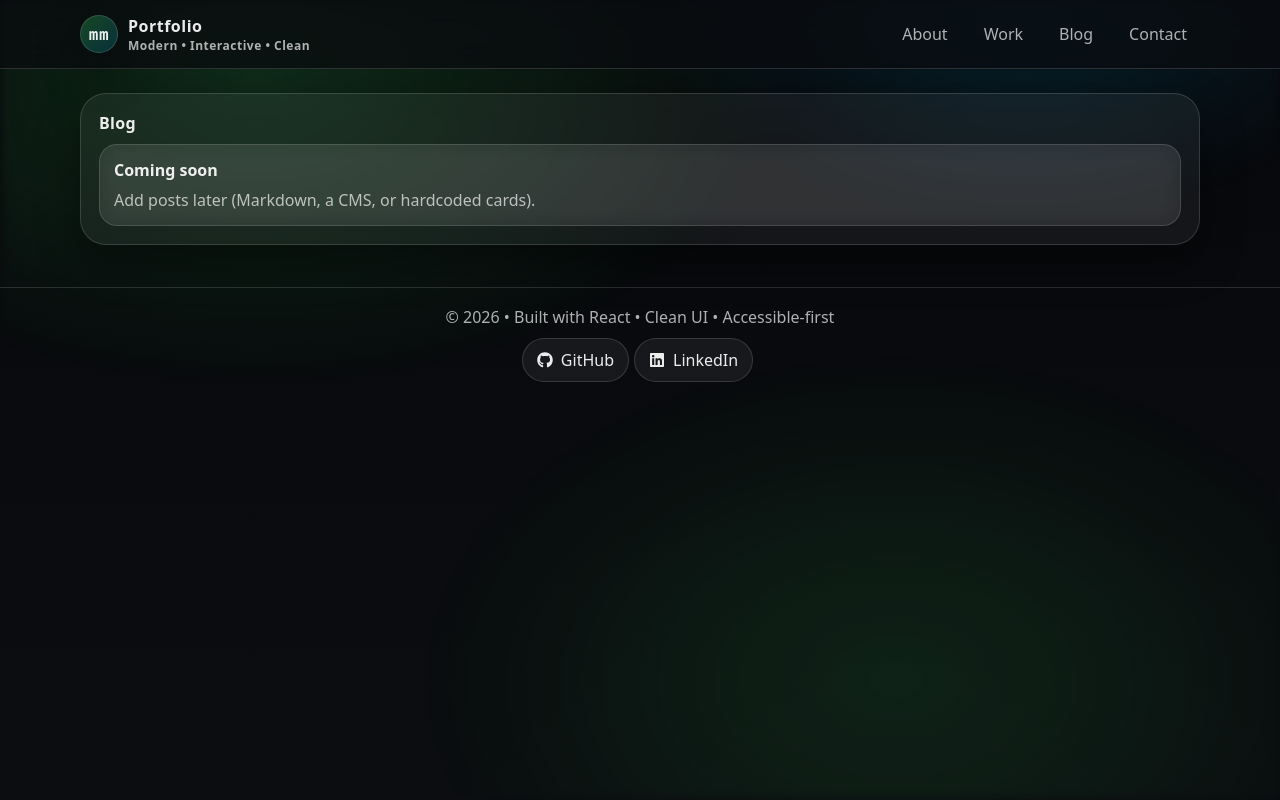
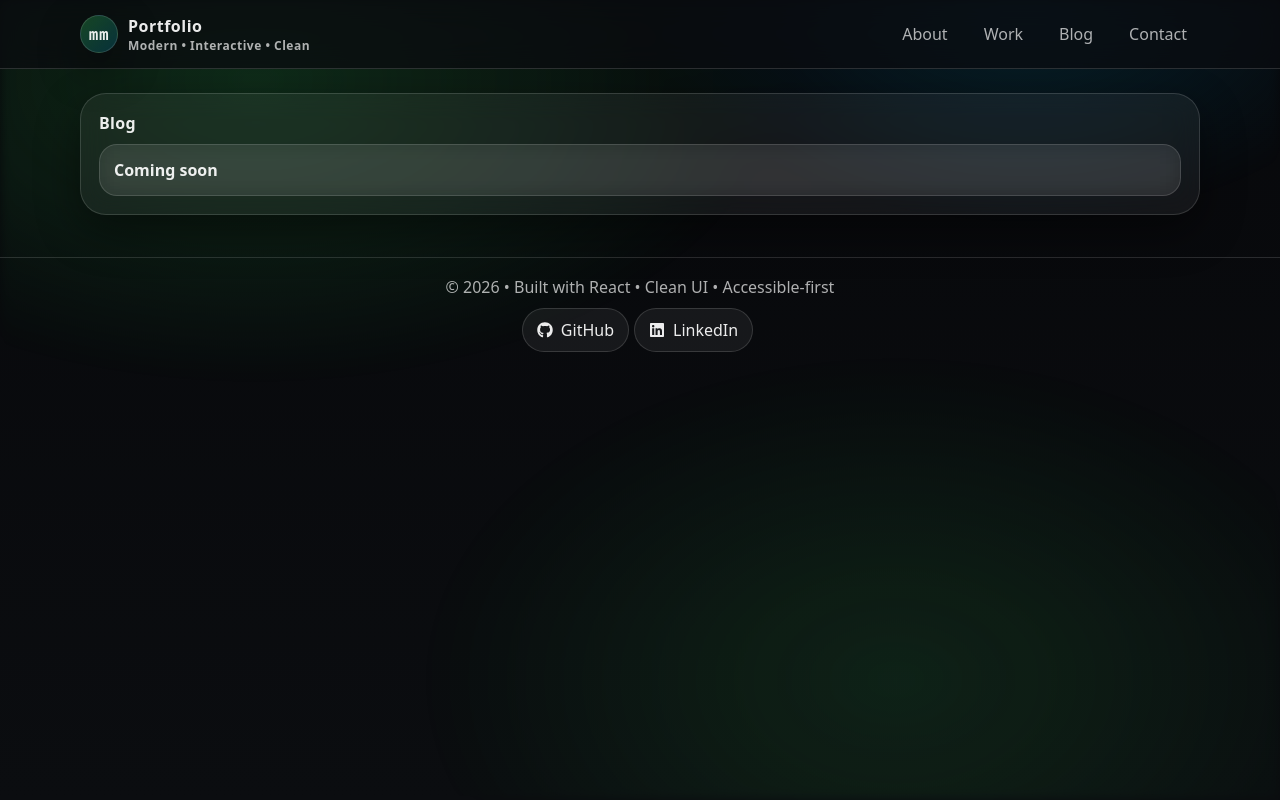
Before and after one commit to mmassey1084/Portfolio, a React (Vite) app: page /blog in a window 1280 px wide. Built offline with nearby package versions, Linux system fonts and the light colour scheme.

Commit message:
updated blog page

```diff
--- a/src/pages/BlogPage.jsx
+++ b/src/pages/BlogPage.jsx
@@ -6,7 +6,6 @@ export default function BlogPage() {
       <PanelSection title="Blog">
         <div className="card">
           <strong>Coming soon</strong>
-          <p>Add posts later (Markdown, a CMS, or hardcoded cards).</p>
         </div>
       </PanelSection>
     </div>
```
